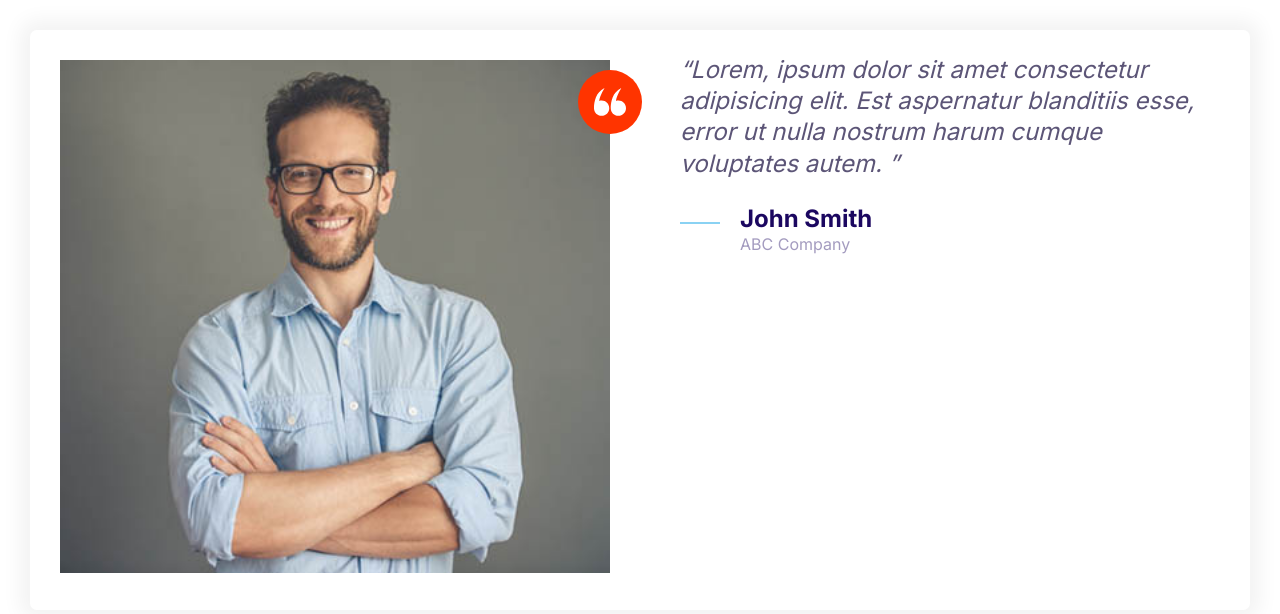
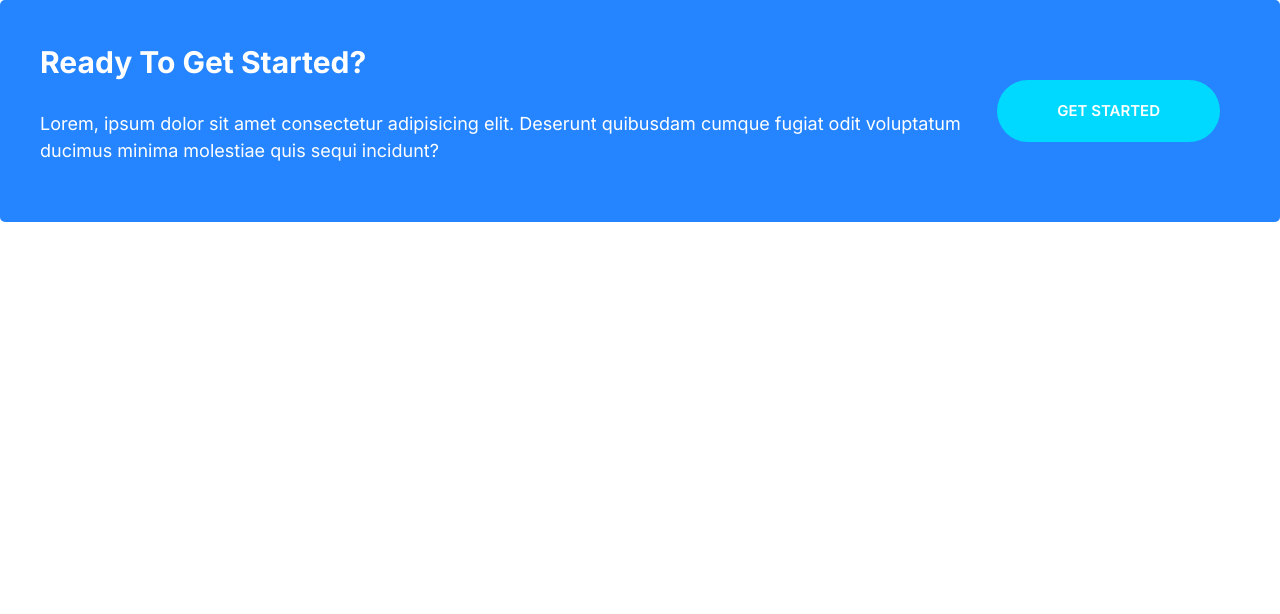
Before and after one commit to Harifmohamed/moshify, a plain HTML site: page index.html in a window 1280 px wide. Drawn offline with Linux system fonts and the light colour scheme.

Commit message:
callouts are created

```diff
--- a/css/style.css
+++ b/css/style.css
@@ -192,46 +192,50 @@ a{
 
 }
 
-.btn-primary{
+.btn--primary{
     background: var(--color-primary);
     color: #fff;
 }
 
-.btn-primary:hover{
+.btn--primary:hover{
     background: #1d70db;
 }
 
-.btn-secondary{
+.btn--secondary{
     background: var(--color-secondary);
     color: #fff;
 }
 
-.btn-secondary:hover{
+.btn--secondary:hover{
     background: #03bfe0 ;
 }
 
-.btn-accent{
+.btn--accent{
     background: var(--color-accent);
     color: #fff;
 }
 
-.btn-accent{
+.btn--accent{
     background: #e82f00;
 }
 
-.btn-block{
+.btn--block{
     width: 100%;
     display: inline-block;
 }
 
-.btn-outline{
+.btn--outline{
     background: #fff;
     border: 1px solid var(--color-heading);
     color: var(--color-heading);
-
 }
 
-.btn-outline:hover{
+.btn--stretched{
+    padding-left: 6rem;
+    padding-right: 6rem;
+}
+
+.btn--outline:hover{
     background: var(--color-heading);
     color: #fff;
 }
@@ -475,3 +479,45 @@ a{
         font-size: 2.4rem;
     }
 }
+
+/*---------------------------------- CALLOUTS -----------------------------------------------------------------*/
+.callout{
+    padding: 4rem;
+    border-radius: 5px;
+}
+
+.callout--primary{
+    background: var(--color-primary);
+    color: #fff;
+}
+
+.callout__heading{
+    color: #fff;
+    font-size: 3rem;
+    margin-top: 0;
+}
+
+.callout--primary .btn{
+    justify-self: center;
+    align-self: center;
+}
+
+.callout__content{
+    text-align: center;
+}
+
+@media screen and (min-width: 768px){
+
+    .callout .grid--1x2{
+        grid-template-columns: 1fr auto;
+    }
+
+    .callout__content{
+        text-align: left;
+    }
+
+    .callout .btn{
+        justify-self: start;
+        margin: 0 2rem;
+    }
+}
--- a/index.html
+++ b/index.html
@@ -11,36 +11,15 @@
     <link rel="stylesheet" href="css/normalize.css">
     <link rel="stylesheet" href="/css/style.css">
 </head>
-<body style="padding:3rem ;">
-    <div class="card testimonial">
+<body>
+    <div class="callout callout--primary">
         <div class="grid grid--1x2">
-            <div class="testimonial__image"><img src="/images/testimonial.jpg" alt="A happy customer">
-                <span class="icon-container icon-container--accent">
-                    <svg class="icon icon--white icon--small">
-                        <use xlink:href="images/sprite.svg#quotes"></use>
-                      </svg>
-                </span>
+            <div class="callout__content">
+                <h2 class="callout__heading">Ready To Get Started?</h2>
+                <p>Lorem, ipsum dolor sit amet consectetur adipisicing elit. Deserunt quibusdam cumque fugiat odit voluptatum ducimus minima molestiae quis sequi incidunt?</p>
             </div>
-          <div class="testimonial__quotes">
-            <blockquote class="quote">
-                <p class="quote__text">Lorem, ipsum dolor sit amet consectetur adipisicing elit. Est aspernatur
-                 blanditiis esse, error ut nulla nostrum harum cumque voluptates autem.
-                </p>
-                <footer>
-                 <div class="media">
-                     <div class="media__image">
-                             <svg class="icon icon--primary quote__line">
-                                 <use xlink:href="images/sprite.svg#line"></use>
-                               </svg>
-                     </div>
-                     <div class="media__body">
-                         <h3 class="media__title quote__author">John Smith</h3>
-                         <p class="quote__organization">ABC Company</p>
-                     </div>
-                    </div>
-                </footer>
-                </blockquote>
-          </div>
+        <a href="#" class="btn btn--secondary btn--stretched">Get Started</a>
+
         </div>
     </div>
 </body>
```
Also changed, not shown: components/buttons.html (+3 -3 lines), components/callouts.html (added, +10 -0 lines).
